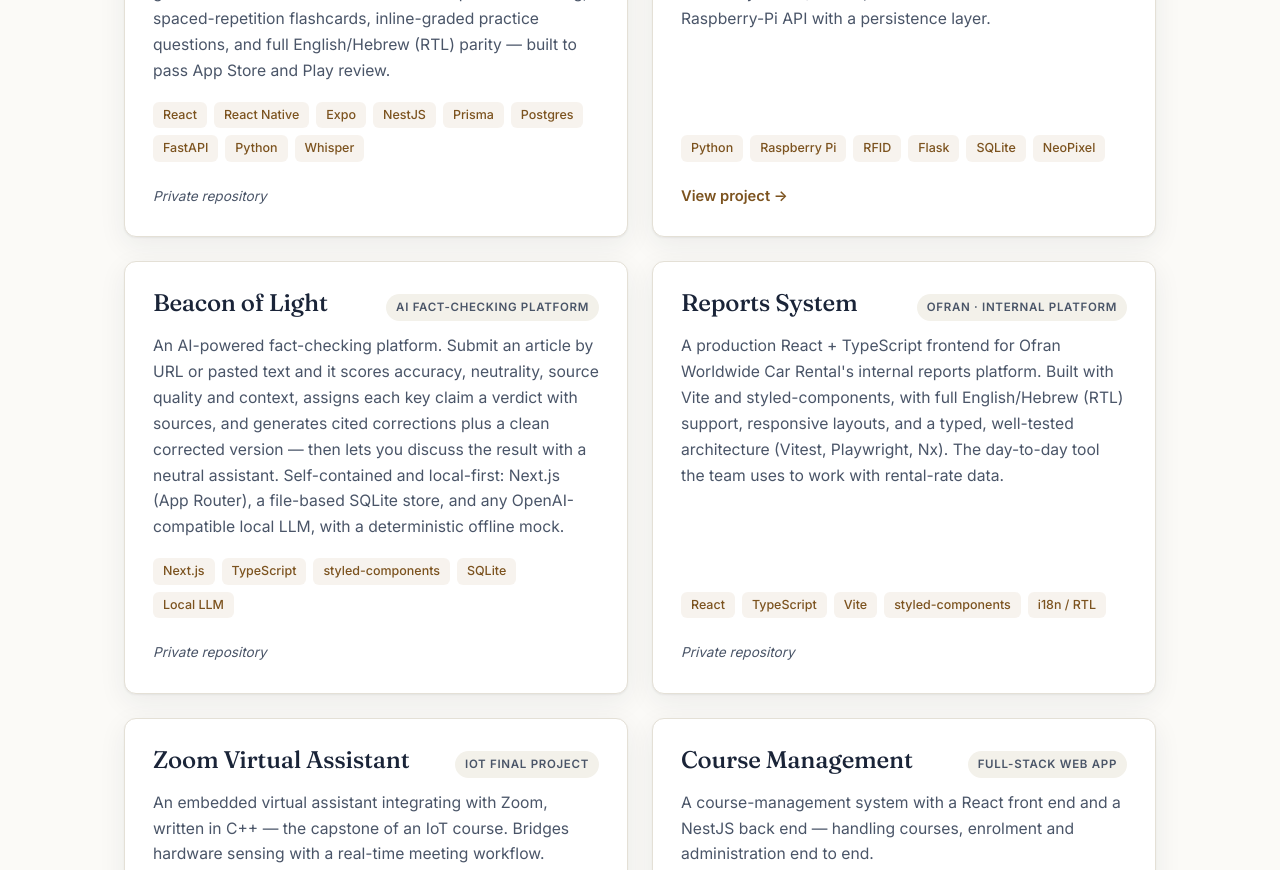
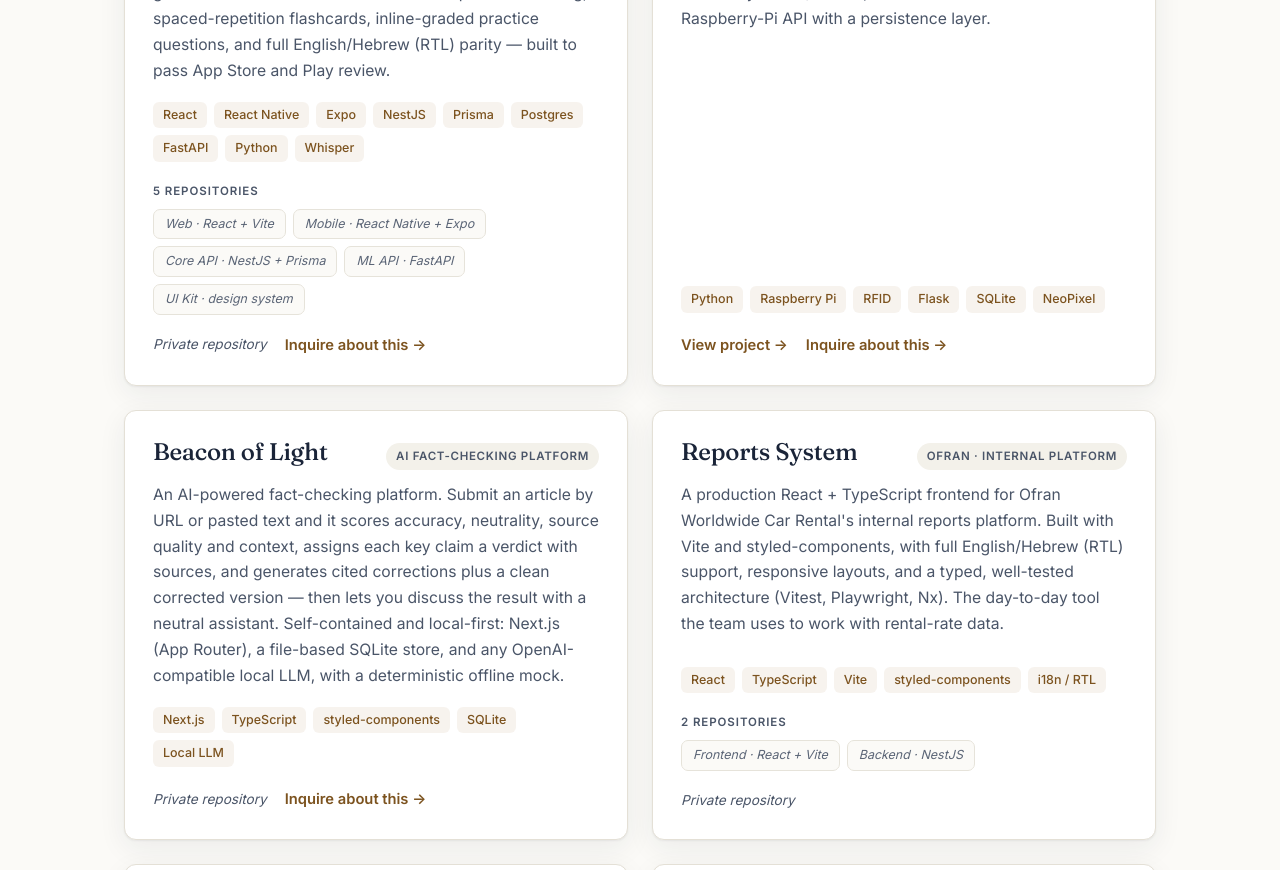
Before and after one commit to danaital/danaital.com, a plain HTML site: page index.html in a window 1280 px wide. Shown: the part 1260-2130 px from the top of the page. Drawn offline with Linux system fonts and the light colour scheme.

Commit message:
Multi-repo preview chips + per-project inquiry links
- Projects with >1 repo show their constituent repos as chips (linked if
  public, labeled if private): StudyMate (5), Course Management (2), Reports (2)
- 'Inquire about this' link on StudyMate/Phonics/Beacon prefills the contact
  form with the project name, scrolls to it, and toasts

Co-Authored-By: Claude Opus 4.8 <noreply@anthropic.com>

```diff
--- a/assets/data.js
+++ b/assets/data.js
@@ -39,6 +39,14 @@ window.SITE_DATA = {
       stack: ["React", "React Native", "Expo", "NestJS", "Prisma", "Postgres", "FastAPI", "Python", "Whisper"],
       link: "",
       tagClass: "tag-accent",
+      inquire: true,
+      repos: [
+        { label: "Web · React + Vite", url: "" },
+        { label: "Mobile · React Native + Expo", url: "" },
+        { label: "Core API · NestJS + Prisma", url: "" },
+        { label: "ML API · FastAPI", url: "" },
+        { label: "UI Kit · design system", url: "" },
+      ],
     },
     {
       name: "Phonics",
@@ -47,6 +55,7 @@ window.SITE_DATA = {
         "An interactive tabletop device that helps children learn to read by building words from physical, RFID-tagged letter tokens. A Raspberry Pi reads the tokens (MFRC522 RFID), gives real-time feedback through NeoPixel LEDs, physical buttons and audio, and is driven by a Flask + SQLite backend. Designed, built and user-tested at Reichman University's (IDC) miLAB; the v2 reworked it into a clean Raspberry-Pi API with a persistence layer.",
       stack: ["Python", "Raspberry Pi", "RFID", "Flask", "SQLite", "NeoPixel"],
       link: "http://milab.idc.ac.il/teaching/projects/phonics/",
+      inquire: true,
     },
     {
       name: "Beacon of Light",
@@ -55,6 +64,7 @@ window.SITE_DATA = {
         "An AI-powered fact-checking platform. Submit an article by URL or pasted text and it scores accuracy, neutrality, source quality and context, assigns each key claim a verdict with sources, and generates cited corrections plus a clean corrected version — then lets you discuss the result with a neutral assistant. Self-contained and local-first: Next.js (App Router), a file-based SQLite store, and any OpenAI-compatible local LLM, with a deterministic offline mock.",
       stack: ["Next.js", "TypeScript", "styled-components", "SQLite", "Local LLM"],
       link: "",
+      inquire: true,
     },
     {
       name: "Reports System",
@@ -63,6 +73,10 @@ window.SITE_DATA = {
         "A production React + TypeScript frontend for Ofran Worldwide Car Rental's internal reports platform. Built with Vite and styled-components, with full English/Hebrew (RTL) support, responsive layouts, and a typed, well-tested architecture (Vitest, Playwright, Nx). The day-to-day tool the team uses to work with rental-rate data.",
       stack: ["React", "TypeScript", "Vite", "styled-components", "i18n / RTL"],
       link: "",
+      repos: [
+        { label: "Frontend · React + Vite", url: "" },
+        { label: "Backend · NestJS", url: "" },
+      ],
     },
     {
       name: "Zoom Virtual Assistant",
@@ -79,6 +93,10 @@ window.SITE_DATA = {
         "A course-management system with a React front end and a NestJS back end — handling courses, enrolment and administration end to end.",
       stack: ["React", "TypeScript", "NestJS"],
       link: "https://github.com/danaital/course-management-frontend",
+      repos: [
+        { label: "Frontend · React", url: "https://github.com/danaital/course-management-frontend" },
+        { label: "Backend · NestJS", url: "https://github.com/danaital/course-management-backend" },
+      ],
     },
   ],
 
--- a/assets/main.js
+++ b/assets/main.js
@@ -44,6 +44,24 @@
       (p.stack || []).forEach(function (t) { stack.appendChild(el("li", { text: t })); });
       card.appendChild(stack);
 
+      // Multi-repo preview: show the constituent repositories/services.
+      if (p.repos && p.repos.length > 1) {
+        var reposWrap = el("div", { class: "repos" });
+        reposWrap.appendChild(el("span", { class: "repos-label", text: p.repos.length + " repositories" }));
+        var repoList = el("ul", { class: "repo-chips" });
+        p.repos.forEach(function (rp) {
+          var li = el("li");
+          if (rp.url) {
+            li.appendChild(el("a", { class: "repo-chip", href: rp.url, target: "_blank", rel: "noopener" }, [rp.label]));
+          } else {
+            li.appendChild(el("span", { class: "repo-chip repo-chip-private", title: "Private", text: rp.label }));
+          }
+          repoList.appendChild(li);
+        });
+        reposWrap.appendChild(repoList);
+        card.appendChild(reposWrap);
+      }
+
       var footer = el("div", { class: "project-foot" });
       if (p.link) {
         footer.appendChild(el("a", {
@@ -52,9 +70,28 @@
       } else {
         footer.appendChild(el("span", { class: "project-private", text: "Private repository" }));
       }
+      if (p.inquire) {
+        footer.appendChild(el("a", {
+          class: "project-inquire", href: "#contact", "data-project": p.name,
+        }, ["Inquire about this →"]));
+      }
       card.appendChild(footer);
 
       grid.appendChild(card);
+    });
+
+    // Per-project inquiry: prefill the contact form with the project and jump to it.
+    grid.addEventListener("click", function (e) {
+      var a = e.target.closest && e.target.closest(".project-inquire");
+      if (!a) return;
+      e.preventDefault();
+      var proj = a.getAttribute("data-project") || "your work";
+      var msg = document.getElementById("cf-msg");
+      if (msg) msg.value = 'Hi Tal, I\'d love to talk to you about "' + proj + '". ';
+      var contact = document.getElementById("contact");
+      if (contact) contact.scrollIntoView({ behavior: "smooth" });
+      setTimeout(function () { if (msg) msg.focus(); }, 450);
+      showToast("Ask away about " + proj + " ↓");
     });
   }
 
--- a/assets/styles.css
+++ b/assets/styles.css
@@ -149,9 +149,26 @@ h1, h2, h3 { font-family: var(--serif); font-weight: 500; color: var(--ink); lin
 .project-blurb { color: var(--ink-soft); font-size: .98rem; margin: 0 0 18px; flex: 1; }
 .stack { display: flex; flex-wrap: wrap; gap: 7px; list-style: none; margin: 0 0 20px; padding: 0; }
 .stack li { font-size: .78rem; color: var(--accent-ink); background: rgba(154,107,47,.08); padding: 3px 10px; border-radius: 6px; font-weight: 500; }
-.project-foot { margin-top: auto; }
+/* Multi-repo preview */
+.repos { margin: 0 0 18px; }
+.repos-label {
+  display: block; font-size: .72rem; text-transform: uppercase; letter-spacing: .08em;
+  color: var(--ink-soft); font-weight: 600; margin-bottom: 8px;
+}
+.repo-chips { list-style: none; margin: 0; padding: 0; display: flex; flex-wrap: wrap; gap: 7px; }
+.repo-chip {
+  display: inline-block; font-size: .78rem; padding: 4px 11px; border-radius: 7px;
+  border: 1px solid var(--line); background: var(--paper); color: var(--ink);
+}
+a.repo-chip { transition: .15s ease; }
+a.repo-chip:hover { border-color: var(--accent); color: var(--accent-ink); text-decoration: none; }
+.repo-chip-private { color: var(--ink-soft); font-style: italic; opacity: .9; }
+
+.project-foot { margin-top: auto; display: flex; align-items: center; gap: 8px 18px; flex-wrap: wrap; }
 .project-link { font-weight: 600; font-size: .92rem; }
 .project-private { font-size: .85rem; color: var(--ink-soft); font-style: italic; }
+.project-inquire { font-weight: 600; font-size: .92rem; color: var(--accent-ink); }
+.project-inquire:hover { text-decoration: underline; }
 
 /* ---- Writing ---- */
 .writing-list { display: grid; gap: 18px; }
```
